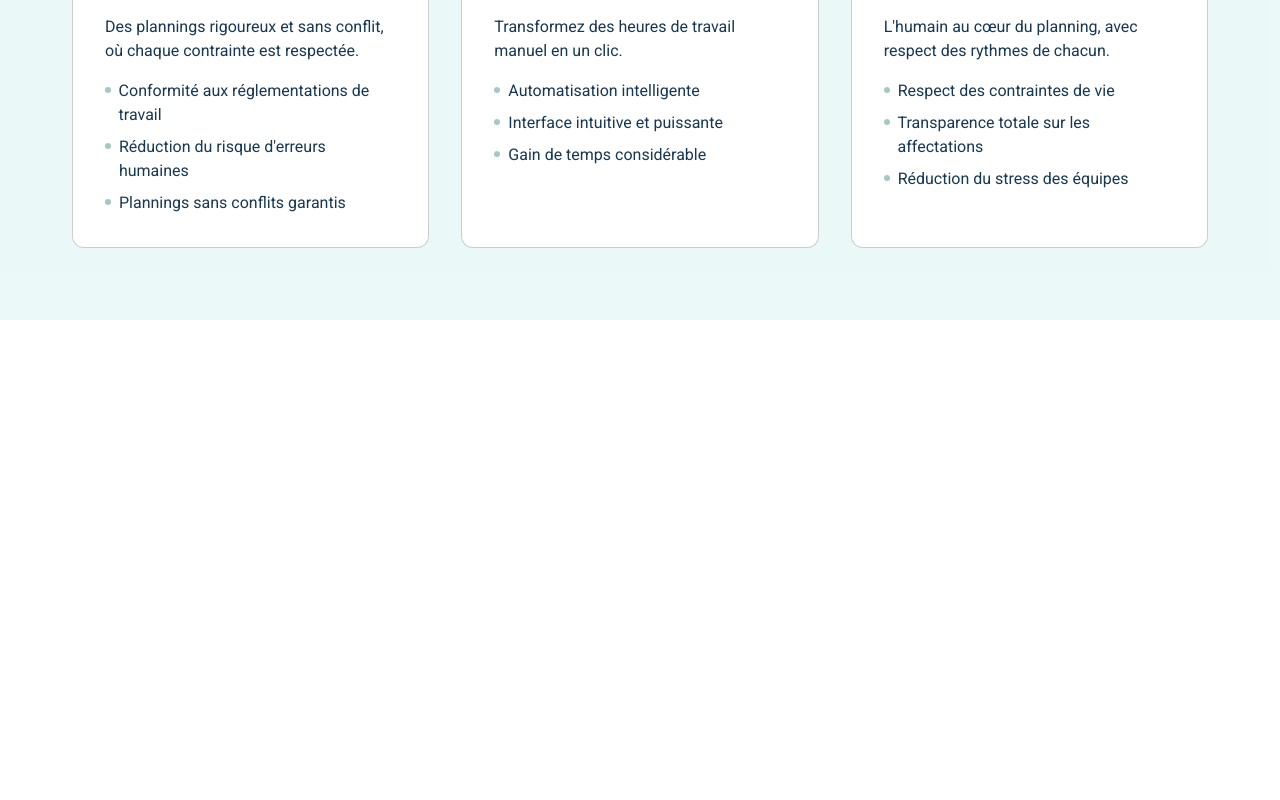
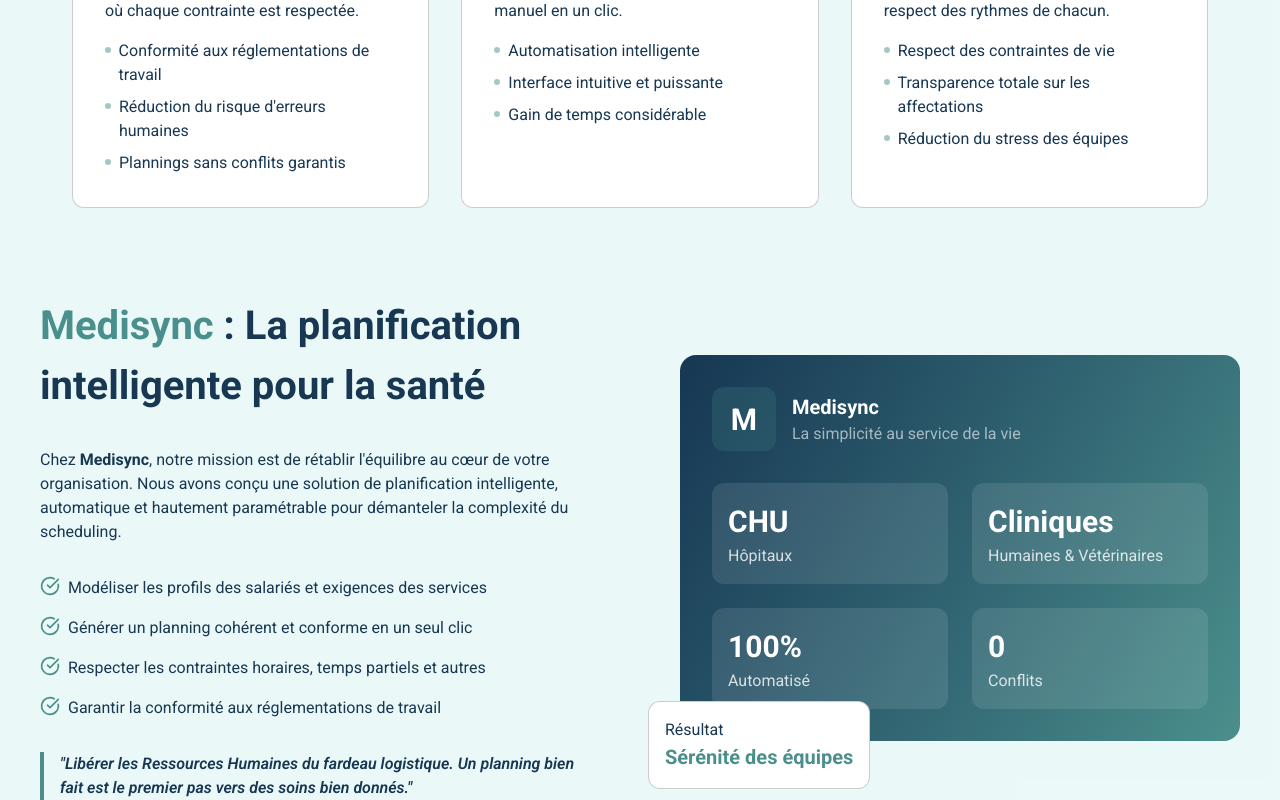
Before and after one commit to bastos-rcd/MEDISYNC, a React (Vite) app in the folder landing-page/: page / in a window 1280 px wide. Shown: the part 1254-2054 px from the top of the page. Before the commit the page ends 1574 px from the top, so only its background shows below. Built offline with nearby package versions, Linux system fonts and the light colour scheme.

Commit message:
feat: about

```diff
--- a/landing-page/index.html
+++ b/landing-page/index.html
@@ -13,7 +13,7 @@
       rel="stylesheet"
     />
 
-    <title>MediSync</title>
+    <title>MediSync - Planification Intelligente pour la Santé</title>
   </head>
 
   <body>
--- a/landing-page/src/App.tsx
+++ b/landing-page/src/App.tsx
@@ -1,6 +1,7 @@
 import Header from "./components/Header";
 import Hero from "./components/Hero";
 import Values from "./components/Values";
+import About from "./components/About";
 
 export default function App() {
   return (
@@ -10,6 +11,8 @@
         <Hero />
 
         <Values />
+
+        <About />
       </div>
     </>
   );
--- /dev/null
+++ b/landing-page/src/components/About.tsx
@@ -0,0 +1,84 @@
+import { CheckCircle } from "lucide-react";
+
+const benefits = [
+  "Modéliser les profils des salariés et exigences des services",
+  "Générer un planning cohérent et conforme en un seul clic",
+  "Respecter les contraintes horaires, temps partiels et autres",
+  "Garantir la conformité aux réglementations de travail",
+];
+
+const stats = [
+  { value: "CHU", label: "Hôpitaux" },
+  { value: "Cliniques", label: "Humaines & Vétérinaires" },
+  { value: "100%", label: "Automatisé" },
+  { value: "0", label: "Conflits" },
+];
+
+export default function About() {
+  return (
+    <section
+      id="about"
+      className="grid lg:grid-cols-2 gap-12 lg:gap-20 items-center px-10"
+    >
+      <div className="w-full flex flex-col text-left gap-8">
+        <h1 className="text-(--primary) font-bold">
+          <span className="text-(--secondary)">Medisync</span> : La
+          planification intelligente pour la santé
+        </h1>
+
+        <p className="text-(--primary)">
+          Chez <strong>Medisync</strong>, notre mission est de rétablir
+          l'équilibre au cœur de votre organisation. Nous avons conçu une
+          solution de planification intelligente, automatique et hautement
+          paramétrable pour démanteler la complexité du scheduling.
+        </p>
+
+        <div className="space-y-4">
+          {benefits.map((benefit, index) => (
+            <div key={index} className="flex items-start gap-2">
+              <CheckCircle className="w-5 h-5 text-(--secondary)" />
+              <span className="text-(--primary)">{benefit}</span>
+            </div>
+          ))}
+        </div>
+
+        <div className="pl-4 border-l-4 border-(--secondary)">
+          <p className="font-semibold text-(--primary) italic">
+            "Libérer les Ressources Humaines du fardeau logistique. Un planning
+            bien fait est le premier pas vers des soins bien donnés."
+          </p>
+        </div>
+      </div>
+
+      <div className="relative">
+        <div className="flex flex-col text-white relative bg-linear-120 from-(--primary) to-(--secondary) rounded-2xl gap-4 lg:gap-8 p-4 lg:p-8">
+          <div className="flex items-center gap-4">
+            <div className="w-16 h-16 rounded-xl bg-(--secondary)/20 flex items-center justify-center">
+              <h2 className="font-bold">M</h2>
+            </div>
+            <div>
+              <h3 className="font-bold">Medisync</h3>
+              <p className="text-white/60">
+                La simplicité au service de la vie
+              </p>
+            </div>
+          </div>
+
+          <div className="grid grid-cols-2 gap-2 lg:gap-6">
+            {stats.map((stat, index) => (
+              <div key={index} className="bg-white/10 rounded-xl p-4">
+                <h2 className="font-bold">{stat.value}</h2>
+                <p className="text-white/80">{stat.label}</p>
+              </div>
+            ))}
+          </div>
+        </div>
+
+        <div className="hidden lg:block absolute -bottom-12 -left-8 bg-white rounded-xl border border-black/20 p-4">
+          <p className="text-(--primary)">Résultat</p>
+          <h3 className="font-bold text-(--secondary)">Sérénité des équipes</h3>
+        </div>
+      </div>
+    </section>
+  );
+}
--- a/landing-page/src/components/Values.tsx
+++ b/landing-page/src/components/Values.tsx
@@ -39,7 +39,7 @@
   return (
     <section
       id="values"
-      className="flex flex-col justify-center items-center gap-10 p-10"
+      className="flex flex-col justify-center items-center gap-10 px-10"
     >
       <div className="w-full lg:max-w-1/2 flex flex-col text-center gap-6">
         <h1 className="text-(--primary) font-bold">
--- a/landing-page/src/style.css
+++ b/landing-page/src/style.css
@@ -33,7 +33,7 @@
 @media (max-width: 640px) {
   html,
   body {
-    font-size: 14px;
+    font-size: 12px;
   }
 
   h1 {
```
